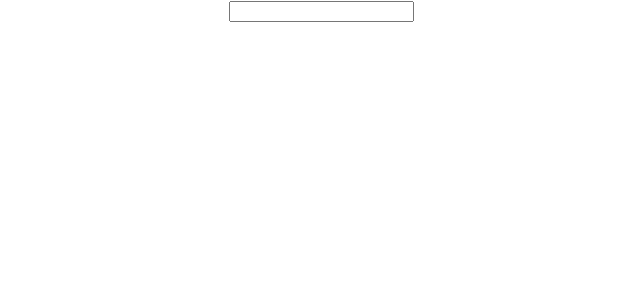
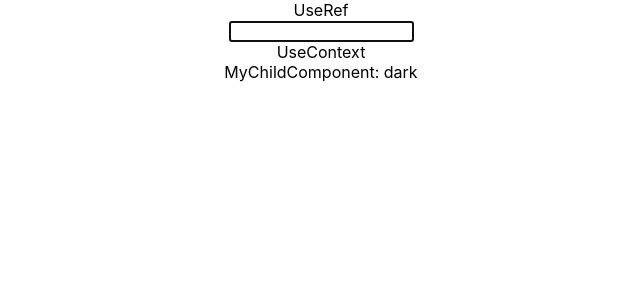
Before and after one commit to prasadgandhewar/react-learn, a React (Create React App) app in the folder my-app/: page / in a window 1280 px wide. Shown: the top 300 px of the page, without its empty margins (319-959 px from the left). Built offline with nearby package versions, Linux system fonts and the light colour scheme.

Commit message:
useref, usecontext

```diff
--- a/my-app/src/App.tsx
+++ b/my-app/src/App.tsx
@@ -3,12 +3,16 @@ import logo from './logo.svg';
 import './App.css';
 import { UseDefferedValue } from './hooks/UseDeffereValue';
 import UseTransitionHook from './hooks/UseTransitionHook';
+import UseRef from './hooks/UseRef';
+import UseContext from './hooks/UseContext';
 
 function App() {
   return (
     <div className="App">
       {/* <UseDefferedValue></UseDefferedValue> */}
-      <UseTransitionHook></UseTransitionHook>
+      {/* <UseTransitionHook></UseTransitionHook> */}
+      <UseRef />
+      <UseContext />
     </div>
   );
 }
--- /dev/null
+++ b/my-app/src/hooks/UseContext.tsx
@@ -0,0 +1,25 @@
+import React from "react";
+import { useContext } from "react";
+
+const MyContext = React.createContext("default value");
+
+export default function UseContext() {
+  return (
+    <>
+      <MyContext value="dark">
+        <div>UseContext</div>
+        <MyChildComponent />
+      </MyContext>
+    </>
+  );
+}
+
+function MyChildComponent() {
+    const contextValue = useContext(MyContext);
+
+  return (
+    <>
+      <div>MyChildComponent: {contextValue}</div>
+    </>
+  );
+}
--- /dev/null
+++ b/my-app/src/hooks/UseRef.tsx
@@ -0,0 +1,18 @@
+import { useEffect, useRef } from "react";
+
+const UseRef = () => {
+    const inputRef = useRef<HTMLInputElement>(null);
+
+    useEffect(() => {
+        if (inputRef.current) {
+            inputRef.current.focus();
+        }
+    }, []);
+
+    return (<>
+        <div>UseRef</div>
+        <input type="text" ref={inputRef} />
+    </>);
+}
+
+export default UseRef;
```
Also changed, not shown: 1 other file (tests, documents, lock files or other folders).
